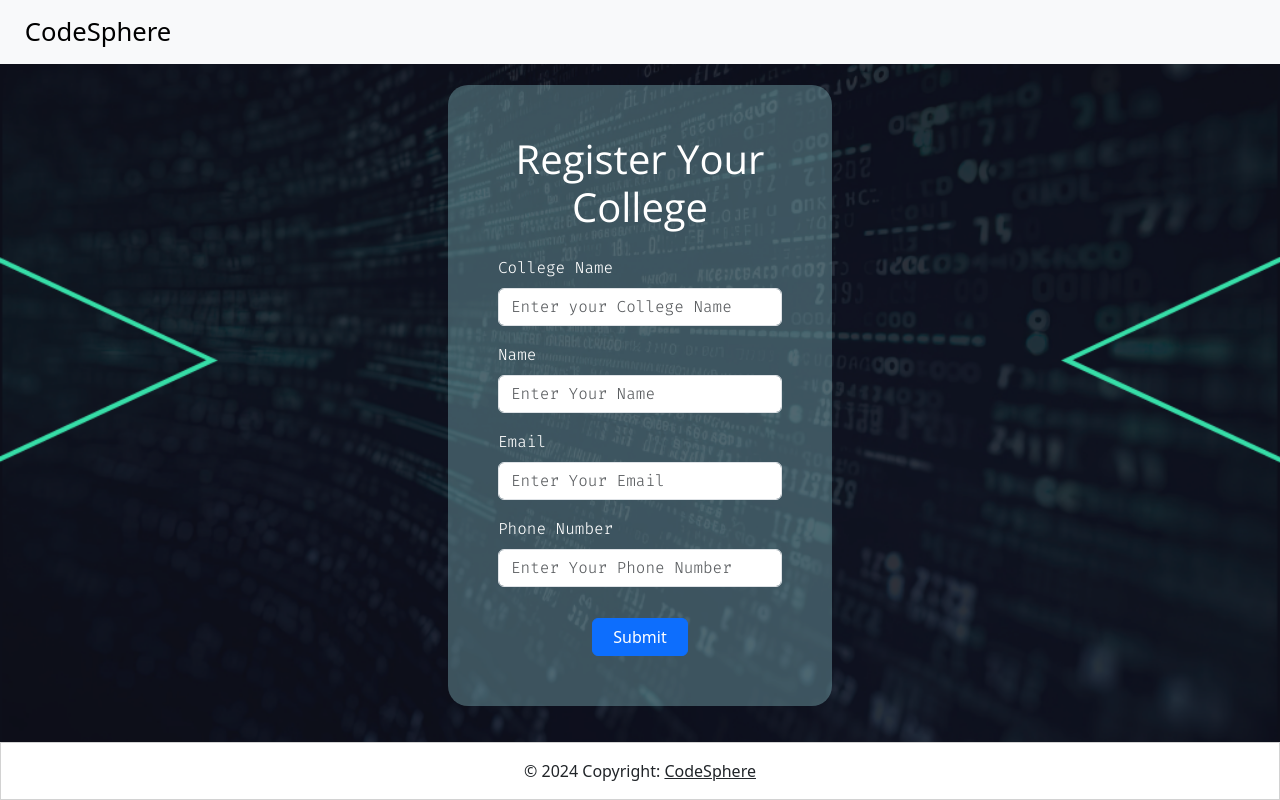
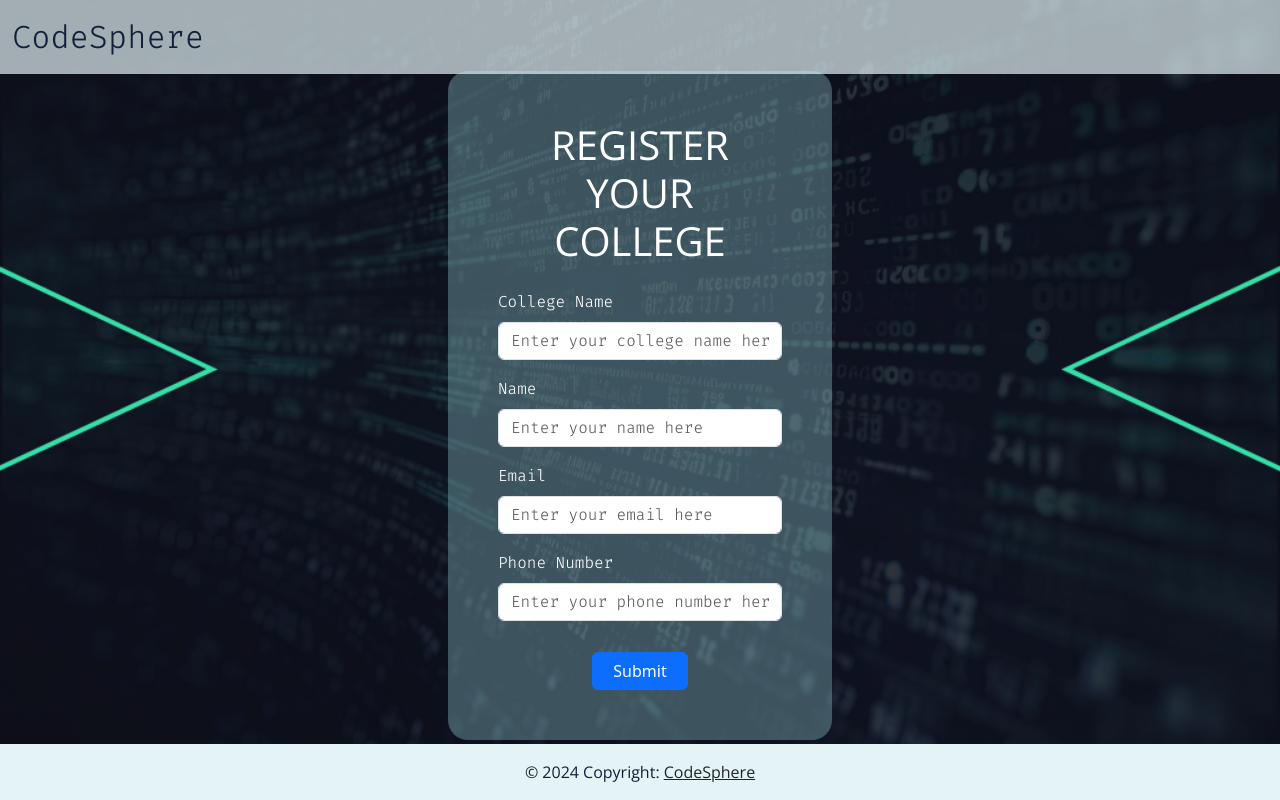
Before and after one commit to Hackdata2024/26-li, a React (Vite) app in the folder Frontend/: page /registerCollege in a window 1280 px wide. Built offline with nearby package versions, Linux system fonts and the light colour scheme; no server answers.

Commit message:
Changes in Footer and Navbar

```diff
--- a/Frontend/src/components/Footer/Footer.jsx
+++ b/Frontend/src/components/Footer/Footer.jsx
@@ -4,11 +4,16 @@ function Footer() {
     return (
         <Card
             style={{
+                fontFamily: "Open Sans",
+                color: "var(--sec)",
                 alignItems: "center",
+                borderStyle: "none",
                 borderRadius: "0",
                 width: "100%",
                 position: "fixed",
                 bottom: "0",
+                backgroundColor: "rgba(227, 243, 246)",
+                marginTop: "35px",
             }}
         >
             <Card.Body>
--- a/Frontend/src/components/Navbar/Navbar.jsx
+++ b/Frontend/src/components/Navbar/Navbar.jsx
@@ -3,9 +3,15 @@ import Navbar from "react-bootstrap/Navbar";
 
 function NavBar() {
     return (
-        <Navbar expand="lg" className="bg-body-tertiary" fixed="top">
-            <Container style={{ maxWidth: "98%" }}>
-                <Navbar.Brand href="#" style={{ fontSize: "1.6rem" }}>
+        <Navbar expand="lg" className="" fixed="top" style={{ backgroundColor: "rgba(227, 243, 246, 0.7)" }}>
+            <Container
+            style={{
+                maxWidth: "100%" }}>
+                <Navbar.Brand href="#"
+                style={{
+                    fontSize: "2rem",
+                    fontFamily: "Fira Code",
+                    color: "var(--sec)",}}>
                     CodeSphere
                 </Navbar.Brand>
             </Container>
--- a/Frontend/src/pages/LandingPage/LandingPage.css
+++ b/Frontend/src/pages/LandingPage/LandingPage.css
@@ -1,10 +1,10 @@
+
 .home-section {
-    height: 90vh !important;
-    /* margin-top: 65px; */
-    /* background-color: aqua !important; */
+    height: 95vh !important;
     display: flex;
     flex-direction: column;
     justify-content: center;
+    background-color: #0D0F1A !important;
 }
 
 .home-section-1 {
--- a/Frontend/src/pages/Login/Login.jsx
+++ b/Frontend/src/pages/Login/Login.jsx
@@ -77,7 +77,7 @@ function Login() {
                 display: "flex",
                 alignItems: "center",
                 justifyContent: "center",
-                height: "92.7vh",
+                height: "95vh",
                 color: "white",
                 backgroundImage: "url('/assets/images/CodeSpherebg.png')",
                 backgroundSize: "cover",
--- a/Frontend/src/pages/RegisterCollege/RegisterCollege.jsx
+++ b/Frontend/src/pages/RegisterCollege/RegisterCollege.jsx
@@ -44,7 +44,7 @@ function RegisterCollege() {
                 display: "flex",
                 alignItems: "center",
                 justifyContent: "center",
-                height: "92.7vh",
+                height: "95vh",
                 color: "white",
                 backgroundImage: "url('/assets/images/CodeSpherebg.png')",
                 backgroundSize: "cover",
@@ -62,7 +62,7 @@ function RegisterCollege() {
             }}
             className="registercollege"
             onSubmit={handleSubmit}>
-                <h1 className="text-center mb-4">{`Register Your College`}</h1>
+                <h1 className="text-center mb-4">{`REGISTER YOUR COLLEGE`}</h1>
 
                 <div
                 // style={{
@@ -73,7 +73,7 @@ function RegisterCollege() {
                     <Form.Label>College Name</Form.Label>
                     <Form.Control
                         type="text"
-                        placeholder="Enter your College Name"
+                        placeholder="Enter your college name here"
                         name="collegeName"
                         onChange={handleChange}
                         required
@@ -84,7 +84,7 @@ function RegisterCollege() {
                     <Form.Label>Name</Form.Label>
                     <Form.Control
                         type="text"
-                        placeholder="Enter Your Name"
+                        placeholder="Enter your name here"
                         name="name"
                         onChange={handleChange}
                         required
@@ -94,7 +94,7 @@ function RegisterCollege() {
                     <Form.Label>Email</Form.Label>
                     <Form.Control
                         type="text"
-                        placeholder="Enter Your Email"
+                        placeholder="Enter your email here"
                         name="email"
                         onChange={handleChange}
                         required
@@ -105,7 +105,7 @@ function RegisterCollege() {
                     <Form.Label>Phone Number</Form.Label>
                     <Form.Control
                         type="tel"
-                        placeholder="Enter Your Phone Number"
+                        placeholder="Enter your phone number here"
                         name="phoneNo"
                         onChange={handleChange}
                         required
```
Also changed, not shown: Frontend/src/index.css (line endings or trailing spaces).
